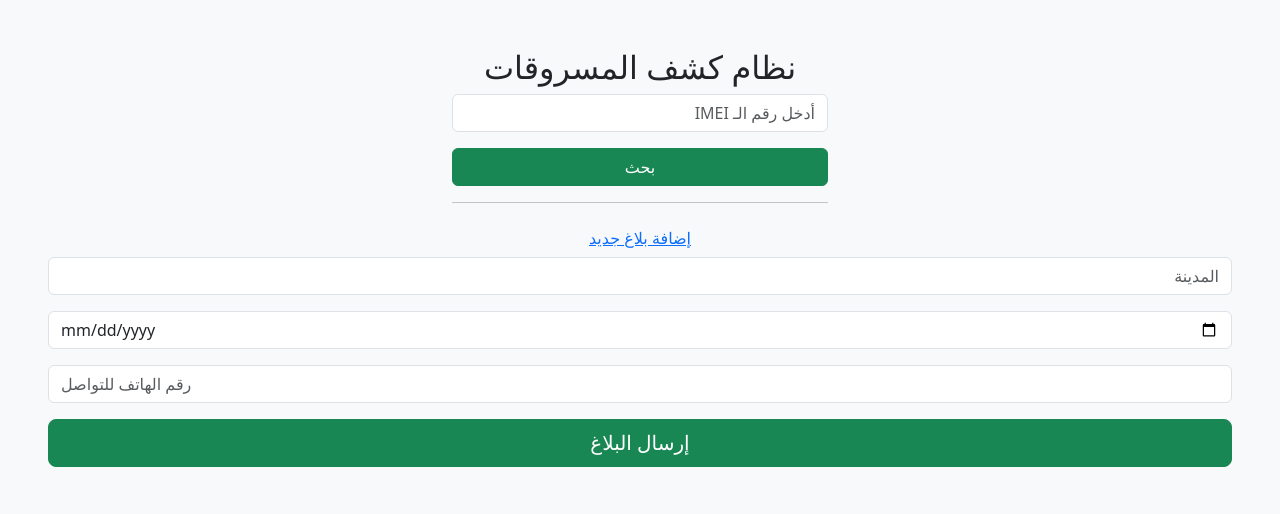
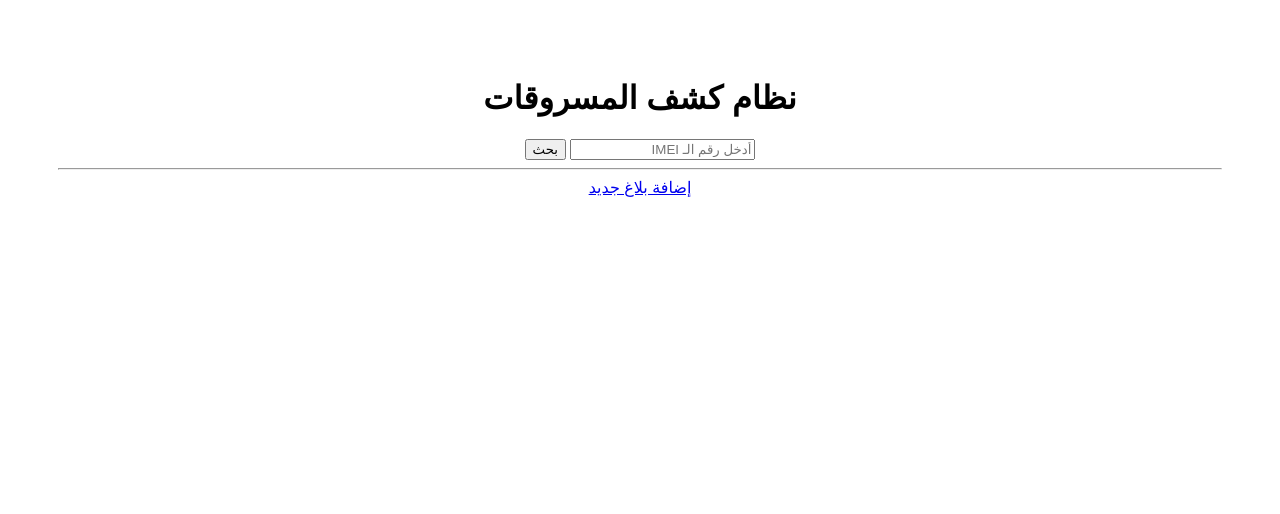
Before and after one commit to Ali202004/stolen-phones-project, a Flask app: page / in a window 1280 px wide. Shown: the top 514 px of the page. Run offline with Flask 3, Linux system fonts and the light colour scheme.

Commit message:
Update index.html

```diff
--- a/templates/index.html
+++ b/templates/index.html
@@ -1,27 +1,24 @@
 <!DOCTYPE html>
 <html lang="ar" dir="rtl">
 <head>
-    <link href="https://cdn.jsdelivr.net/npm/bootstrap@5.3.0/dist/css/bootstrap.min.css" rel="stylesheet">
+    <meta charset="UTF-8">
+    <title>نظام كشف المسروقات</title>
+    <style>
+        body { font-family: sans-serif; text-align: center; padding: 50px; }
+    </style>
 </head>
-<body class="bg-light text-center p-5">
-    <div class="container" style="max-width: 400px;">
-        <h2>نظام كشف المسروقات</h2>
-        <form method="POST">
-            <input type="text" name="search_imei" class="form-control mb-3" placeholder="أدخل رقم الـ IMEI">
-            <button type="submit" class="btn btn-success w-100">بحث</button>
-        </form>
-        {% if search_result %}<p class="mt-3">{{ search_result }}</p>{% endif %}
-        <hr>
-        <a href="/add" class="btn btn-link">إضافة بلاغ جديد</a>
-    </div>
+<body>
+
+    <h1>نظام كشف المسروقات</h1>
+
+    <form method="POST">
+        <input type="text" name="search_imei" placeholder="أدخل رقم الـ IMEI">
+        <button type="submit">بحث</button>
+    </form>
+
+    <hr>
+
+    <a href="/add">إضافة بلاغ جديد</a>
+
 </body>
 </html>
-                <input type="text" name="city" class="form-control mb-3" placeholder="المدينة" required>
-                <input type="date" name="date" class="form-control mb-3" required>
-                <input type="tel" name="phone" class="form-control mb-3" placeholder="رقم الهاتف للتواصل" required>
-                <button type="submit" class="btn btn-success w-100 btn-lg">إرسال البلاغ</button>
-            </form>
-        </div>
-    </div>
-</body>
-</html>
```
